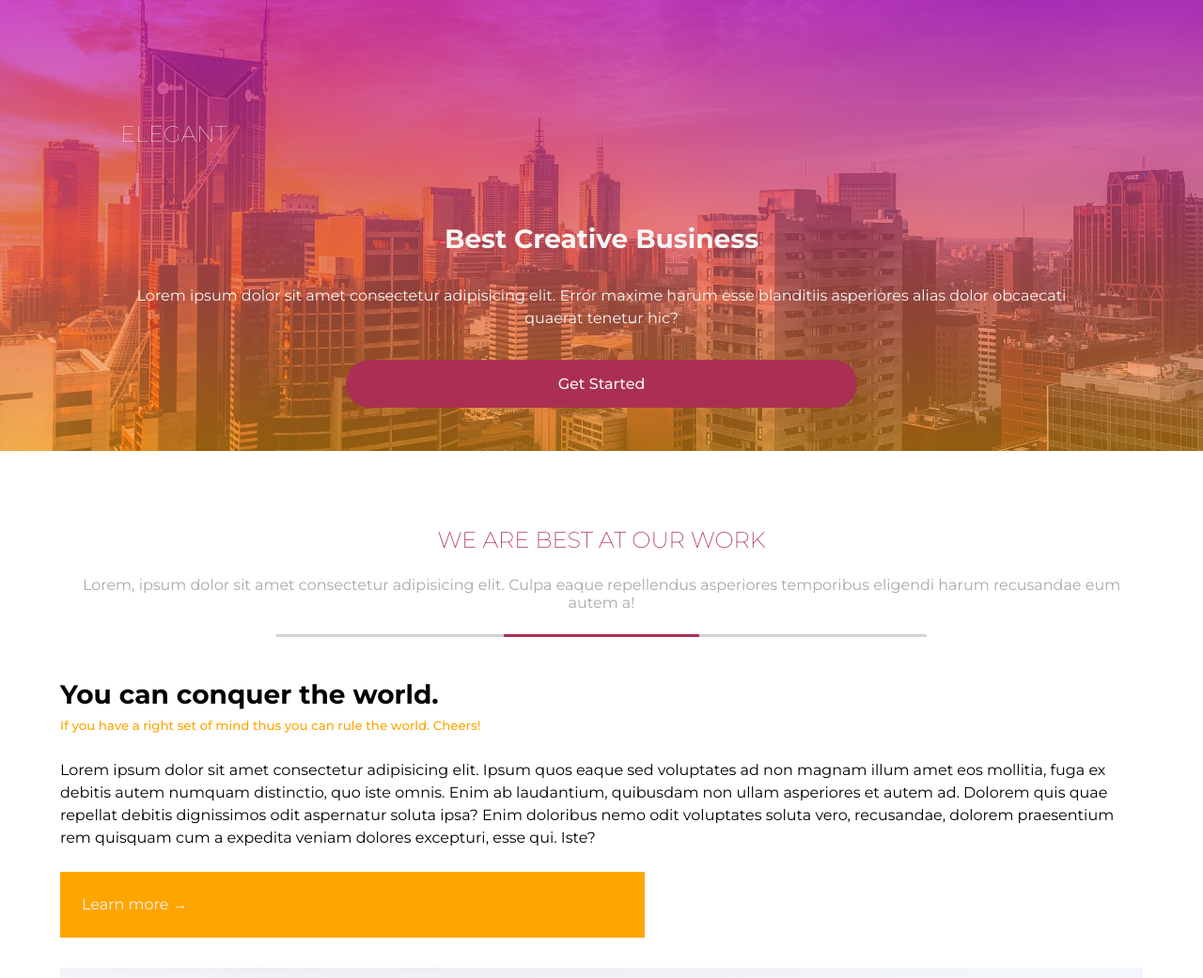
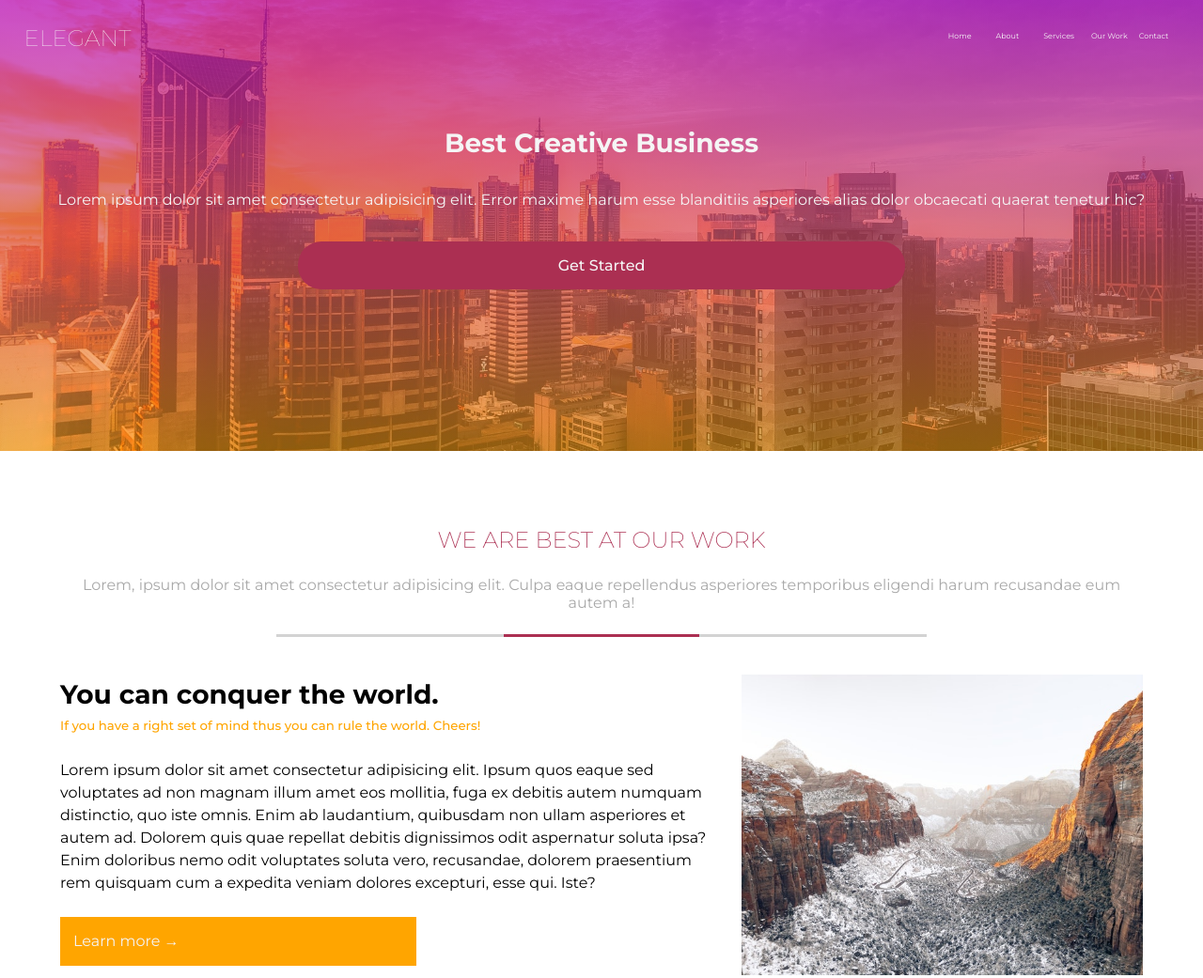
Before and after one commit to katsushi-torii/2023-02-class-01, a plain HTML site: page index.html in a window 1280 px wide. Shown: the top 1041 px of the page at 94% size. Drawn offline with Linux system fonts and the light colour scheme.

Commit message:
end mobile

```diff
--- a/css/style.css
+++ b/css/style.css
@@ -58,11 +58,6 @@ header {
     justify-content: center;
 }
 
-header > article {
-    width: 100%;
-    padding: 10%;
-}
-
 /* img {
     width: 40%;
 } */
@@ -75,6 +70,10 @@ header > article {
         color: whitesmoke;
     }
 
+    header > article {
+        width: 100%;
+        padding: 10%;
+    }
     header > article {
         background-image: linear-gradient(to bottom, rgba(180,0,180,.7), rgba(255,155,0,.5));
         display: flex;
@@ -365,3 +364,67 @@ header > article {
     }
 
 }
+
+@media (min-width:800px) {
+
+    .about > figure,
+    .contact > section {
+        flex-direction: row;
+        column-gap: 3vh;
+    }
+
+    .about img {
+        width: 40%;
+    }
+
+    .gallery img {
+        width: 50%;
+    }
+
+    .services aside {
+        width: 40%;
+    }
+    .services > section {
+        flex-direction: row;
+        flex-wrap: wrap;
+        justify-content: space-evenly;
+    }
+}
+
+@media (min-width:1200px) {
+
+    .gallery img {
+        width: 33%;
+    }
+
+    .services aside {
+        width: 30%;
+    }
+
+    header ul {
+        display: flex;
+        list-style-type: none;
+        width: 20%;
+        column-gap: 1vh;
+    }
+
+    header li {
+        width: 100%;
+    }
+
+    header ul a {
+        color: whitesmoke;
+        text-decoration: none;
+        font-size: 8px;
+        width: 90%;
+    }
+
+    nav {
+        display: flex;
+        justify-content: space-between;
+    }
+
+    header > article {
+        padding: 2%;
+    }
+}
--- a/index.html
+++ b/index.html
@@ -5,7 +5,7 @@
     <meta http-equiv="X-UA-Compatible" content="IE=edge">
     <meta name="viewport" content="width=device-width, initial-scale=1.0">
     <title>Elegant</title>
-    <link rel="stylesheet" href="/2023-02-class-01/css/style.css">
+    <link rel="stylesheet" href="css/style.css">
     <link rel="stylesheet" href="https://cdnjs.cloudflare.com/ajax/libs/font-awesome/6.3.0/css/all.min.css">
 </head>
 <body>
```
